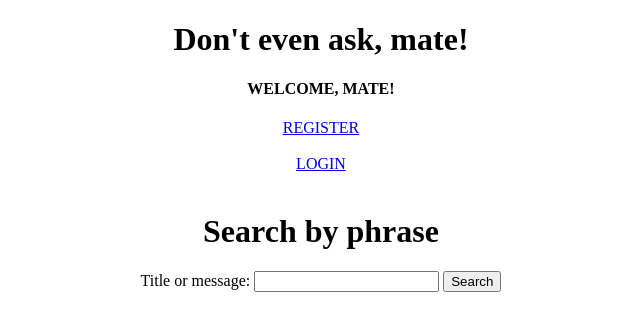
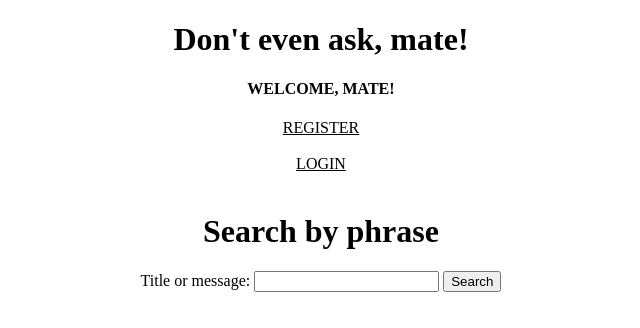
Before and after one commit to ishabelle/ASK-MATE-final-project, a Flask app: template templates/list.html in a window 1280 px wide. Shown: the top 328 px of the page, without its empty margins (319-959 px from the left). Run offline with Flask 2, Linux system fonts and the light colour scheme; the template is opened without the code that fills it, so the values that code supplies are empty.

```diff
--- a/templates/list.html
+++ b/templates/list.html
@@ -6,19 +6,19 @@
     <div>
         {% if 'user_id' in session %}
             <h4>WELCOME  {{ session['username'] }} !</h4>
-            <a href="logout">LOG OUT</a>
+            <a href="logout"  style="color: black">LOG OUT</a>
             <br>
             <br>
-            <a href="add_new_question" methods="post">ADD QUESTION</a>
+            <a href="add_new_question"  style="color: black" methods="post">ADD QUESTION</a>
             <br>
             <br>
-            <a href="users">USERS</a>
+            <a href="users"  style="color: black">USERS</a>
         {% else %}
              <h4>WELCOME, MATE!</h4>
-            <a href="registration">REGISTER</a>
+            <a href="registration"  style="color: black">REGISTER</a>
             <br>
             <br>
-            <a href="login">LOGIN</a>
+            <a href="login"  style="color: black">LOGIN</a>
         {% endif %}
     </div>
     <br>
```
